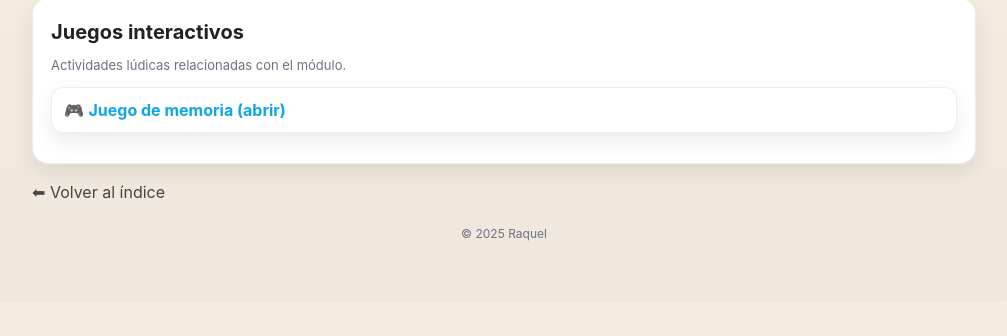
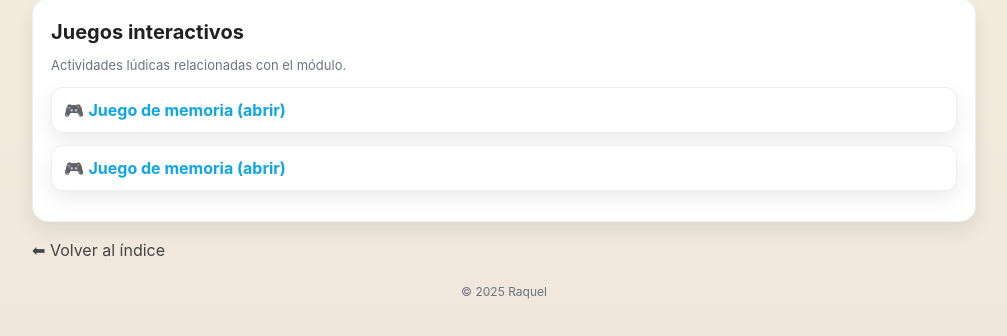
Before and after one commit to rponte357-pixel/seguridad-informatica, a plain HTML site: page mf0486/juegos.html in a window 1280 px wide. Shown: the part 84-420 px from the top of the page, without its empty margins (136-1143 px from the left). Drawn offline with Linux system fonts and the light colour scheme.

Commit message:
Update juegos.html

```diff
--- a/mf0486/juegos.html
+++ b/mf0486/juegos.html
@@ -18,6 +18,7 @@
       <p class="meta">Actividades lúdicas relacionadas con el módulo.</p>
       <ul class="list">
         <li class="item">🎮 <a class="link-view" href="./juego-memoria.html">Juego de memoria (abrir)</a></li>
+        <li class="item">🎮 <a class="link-view" href="./juego-memoria-2.html">Juego de memoria (abrir)</a></li>
       </ul>
     </div>
     <a class="back" href="../index.html">⬅ Volver al índice</a>
```
